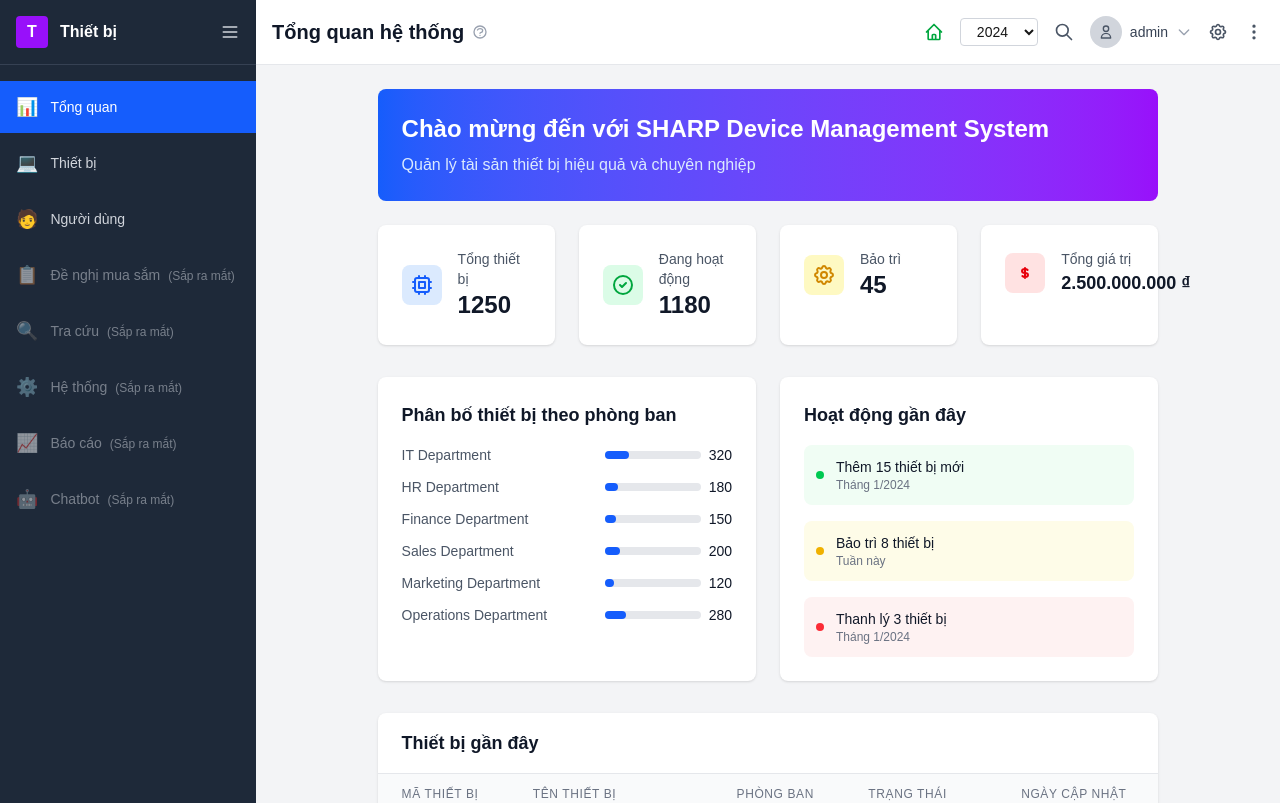
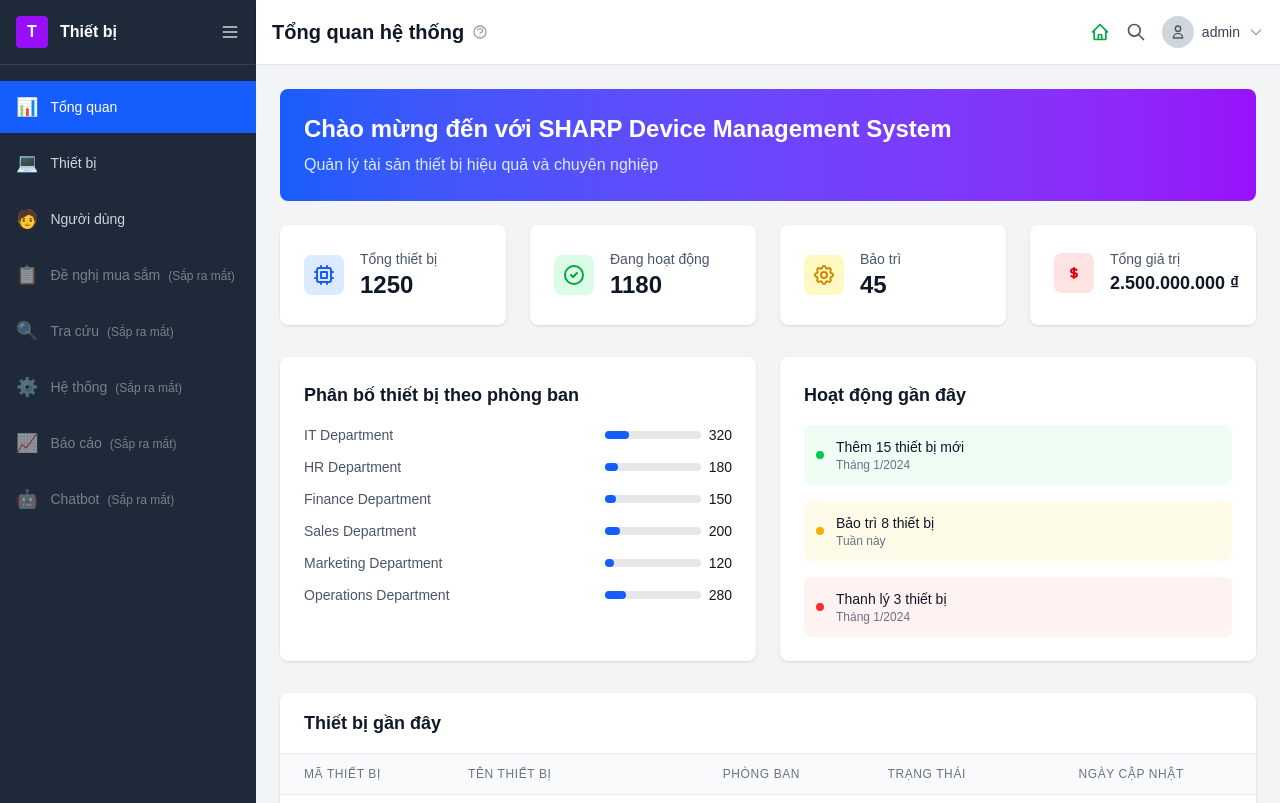
Before and after one commit to DauDinhQuangAnh/ASSET_MANAGEMENT, a Next.js app: page / in a window 1280 px wide. Shown: the top 803 px of the page. Built offline with nearby package versions, Linux system fonts and the light colour scheme; sample sign-in values are in the browser's storage.

Commit message:
new commit

```diff
--- a/src/app/components/AuthGuard.tsx
+++ b/src/app/components/AuthGuard.tsx
@@ -1,12 +1,16 @@
 'use client';
 import { usePathname, useRouter } from 'next/navigation';
-import { useEffect } from 'react';
+import { useEffect, useState } from 'react';
 import { jwtDecode } from "jwt-decode";
 export default function AuthGuard({ children }: { children: React.ReactNode }) {
   const router = useRouter();
   const pathname = usePathname();
+  const [isChecking, setIsChecking] = useState(true);
   useEffect(() => {
-    if (pathname === '/login' || pathname === '/register') return;
+    if (pathname === '/login' || pathname === '/register') {
+      setIsChecking(false);
+      return;
+    }
     if (typeof window !== 'undefined') {
       const token = localStorage.getItem('token');
       if (!token) {
@@ -18,13 +22,21 @@
         if (decoded.exp && Date.now() >= decoded.exp * 1000) {
           localStorage.removeItem('token');
           router.replace('/login');
+          return;
         }
+        setIsChecking(false);
       } catch (e) {
         localStorage.removeItem('token');
         router.replace('/login');
+        return;
       }
     }
   }, [pathname, router]);
 
+  if (isChecking) {
+    // Có thể thay bằng spinner hoặc giao diện loading tuỳ ý
+    return <div>Đang kiểm tra xác thực...</div>;
+  }
+
   return <>{children}</>;
 }
--- a/src/app/components/Header.tsx
+++ b/src/app/components/Header.tsx
@@ -39,16 +39,6 @@
               </svg>
             </button>
 
-            {/* Year dropdown */}
-            <select
-              value={selectedYear}
-              onChange={(e) => setSelectedYear(e.target.value)}
-              className="border border-gray-300 rounded px-3 py-1 text-sm bg-white"
-            >
-              <option value="2024">2024</option>
-              <option value="2023">2023</option>
-              <option value="2022">2022</option>
-            </select>
 
             {/* Search icon */}
             <button className="text-gray-600 hover:text-gray-800">
@@ -71,20 +61,7 @@
                 </svg>
               </button>
             </div>
-            {/* Settings icon */}
-            <button className="text-gray-600 hover:text-gray-800">
-              <svg className="w-5 h-5" fill="none" stroke="currentColor" viewBox="0 0 24 24">
-                <path strokeLinecap="round" strokeLinejoin="round" strokeWidth={2} d="M10.325 4.317c.426-1.756 2.924-1.756 3.35 0a1.724 1.724 0 002.573 1.066c1.543-.94 3.31.826 2.37 2.37a1.724 1.724 0 001.065 2.572c1.756.426 1.756 2.924 0 3.35a1.724 1.724 0 00-1.066 2.573c.94 1.543-.826 3.31-2.37 2.37a1.724 1.724 0 00-2.572 1.065c-.426 1.756-2.924 1.756-3.35 0a1.724 1.724 0 00-2.573-1.066c-1.543.94-3.31-.826-2.37-2.37a1.724 1.724 0 00-1.065-2.572c-1.756-.426-1.756-2.924 0-3.35a1.724 1.724 0 001.066-2.573c-.94-1.543.826-3.31 2.37-2.37.996.608 2.296.07 2.572-1.065z" />
-                <path strokeLinecap="round" strokeLinejoin="round" strokeWidth={2} d="M15 12a3 3 0 11-6 0 3 3 0 016 0z" />
-              </svg>
-            </button>
 
-            {/* Three dots menu */}
-            <button className="text-gray-600 hover:text-gray-800">
-              <svg className="w-5 h-5" fill="none" stroke="currentColor" viewBox="0 0 24 24">
-                <path strokeLinecap="round" strokeLinejoin="round" strokeWidth={2} d="M12 5v.01M12 12v.01M12 19v.01M12 6a1 1 0 110-2 1 1 0 010 2zm0 7a1 1 0 110-2 1 1 0 010 2zm0 7a1 1 0 110-2 1 1 0 010 2z" />
-              </svg>
-            </button>
           </div>
         </div>
       </div>
--- a/src/app/devices/page.tsx
+++ b/src/app/devices/page.tsx
@@ -128,7 +128,7 @@
 
         {/* Main content */}
         <main className="flex-1 bg-gray-100 p-6">
-          <div className="w-4/5 mx-auto">
+          <div className="mx-[0%]">
             {/* Filters */}
             <div className="bg-white p-4 rounded-lg shadow mb-6">
               <div className="grid grid-cols-1 md:grid-cols-3 gap-4">
--- a/src/app/page.tsx
+++ b/src/app/page.tsx
@@ -62,7 +62,7 @@
 
         {/* Main content */}
         <main className="flex-1 bg-gray-100 p-6">
-          <div className="w-4/5 mx-auto">
+          <div className="mx-[0%]">
             {/* Welcome Section */}
             <div className="bg-gradient-to-r from-blue-600 to-purple-600 rounded-lg p-6 mb-6 text-white">
               <h2 className="text-2xl font-bold mb-2">Chào mừng đến với SHARP Device Management System</h2>
--- a/src/app/users/page.tsx
+++ b/src/app/users/page.tsx
@@ -43,7 +43,7 @@
       <div className="flex-1 flex flex-col">
         <Header title="Quản lý người dùng" description="Danh sách và thao tác người dùng hệ thống" showAddButton={false} />
         <main className="flex-1 bg-gray-100 p-6">
-          <div className="w-4/5 mx-auto">
+          <div className="mx-[0%]">
             {/* Filters */}
             <div className="bg-white p-4 rounded-lg shadow mb-6">
               <div className="grid grid-cols-1 md:grid-cols-3 gap-4">
```
